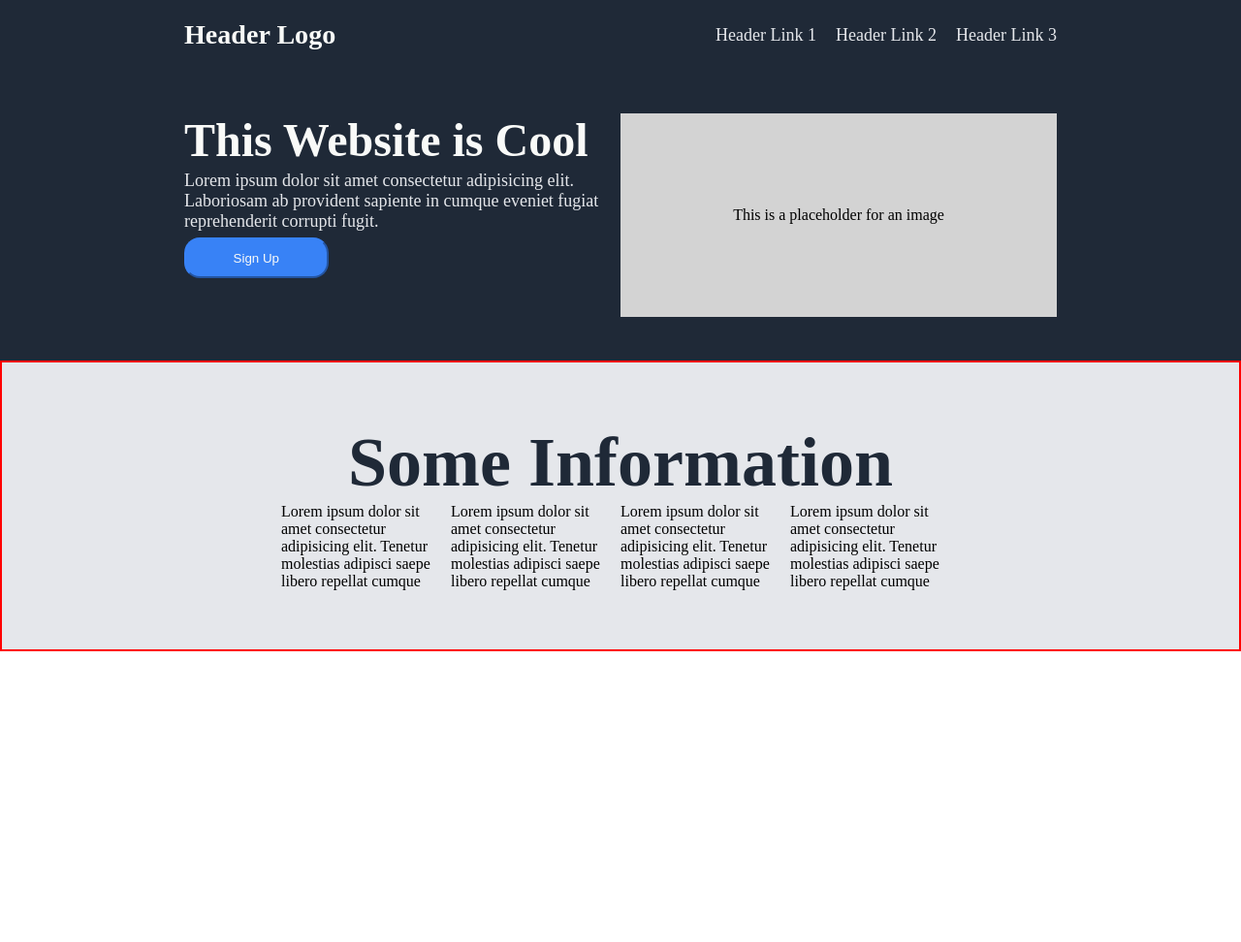
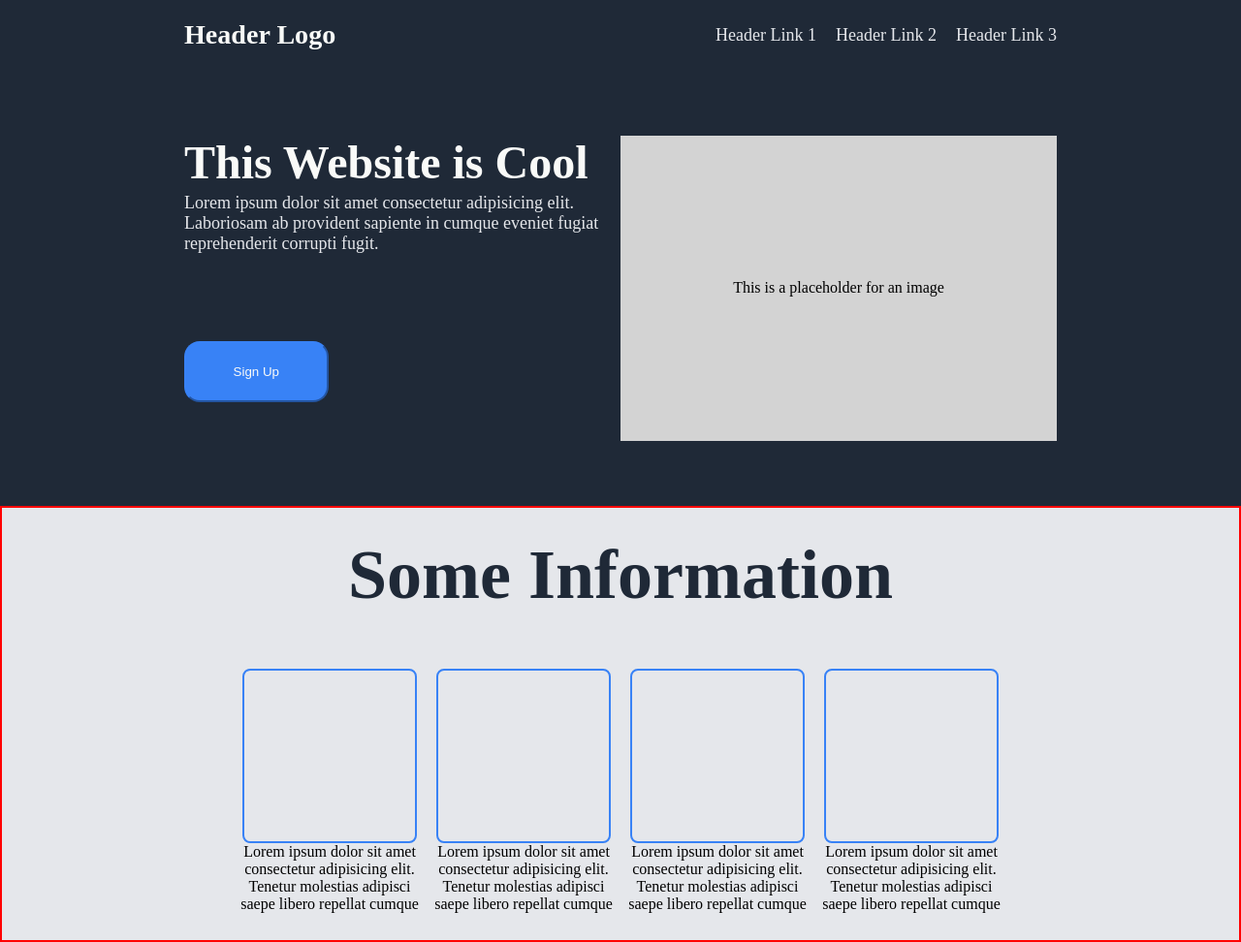
Before and after one commit to jamescln/landing-page, a plain HTML site: page index.html in a window 1280 px wide. Shown: the whole page at 97% size. Before the commit the page ends 800 px from the top, so only its background shows below. Drawn offline with Linux system fonts and the light colour scheme.

Commit message:
Alter layout of hero/info section. Add info styles

```diff
--- a/style.css
+++ b/style.css
@@ -40,7 +40,7 @@
 
 .hero-container {
   display: flex;
-  height: 300px;
+  height: 450px;
   background-color: #1f2937;
   justify-content: center;
 }
@@ -103,7 +103,7 @@
 
 .info-container {
   display: flex;
-  height: 300px;
+  height: 450px;
   background-color: #e5e7eb;
   justify-content: center;
   border: 2px solid red; /*for debugging*/
@@ -111,8 +111,8 @@
 
 .info {
   display: flex;
-  width: 700px;
-  justify-content: center;
+  width: 800px;
+  justify-content: space-around;
   align-items: center;
   flex-direction: column;
 }
@@ -125,5 +125,21 @@
 
 .info-boxes {
   display: flex;
-  justify-content: space-between;
+  justify-content: space-around;
+  flex-direction: row;
 }
+
+.info-box {
+  display: flex;
+  flex-direction: column;
+  justify-content: center;
+  align-items: center;
+  text-align: center;
+}
+
+.info-box-image {
+  height: 180px;
+  width: 180px;
+  border: 2px solid #3882f6;
+  border-radius: 0.5rem;
+}
```
